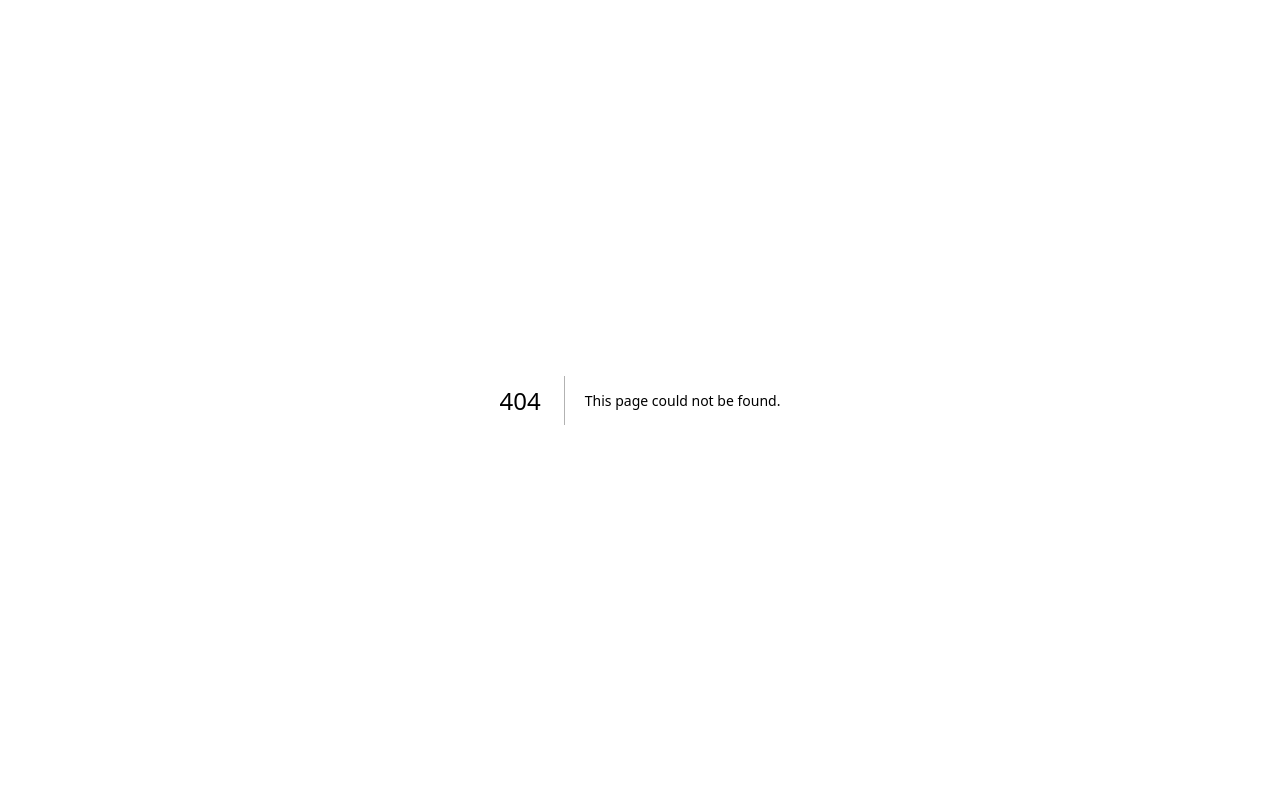
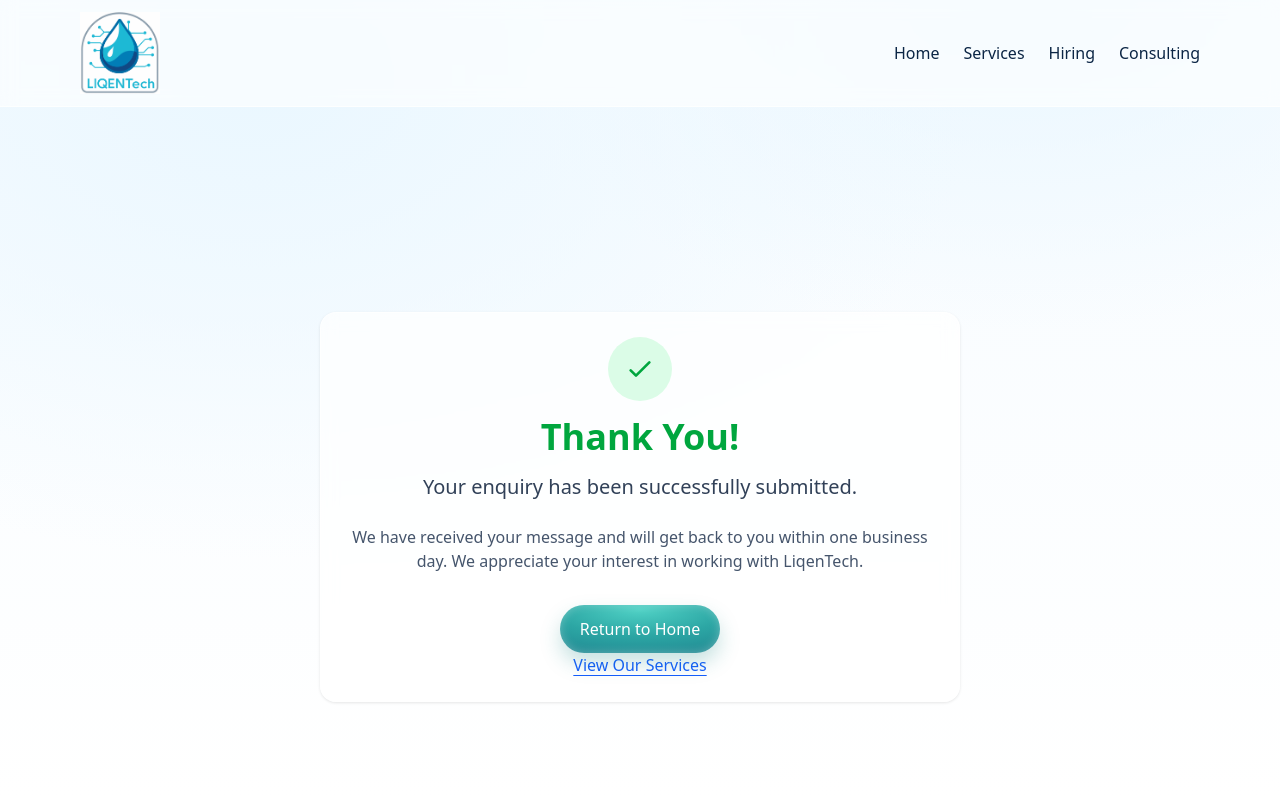
Before and after one commit to zaihebian/Website, a Next.js app: page /success in a window 1280 px wide. Before the commit this address had no page. Shown: the top 800 px of the page. Built offline with nearby package versions, Linux system fonts and the light colour scheme.

Commit message:
Add form submission success page and redirect functionality

```diff
--- /dev/null
+++ b/src/app/success/page.tsx
@@ -0,0 +1,49 @@
+import Navbar from "@/components/Navbar";
+import Footer from "@/components/Footer";
+import WaterButton from "@/components/WaterButton";
+
+export default function SuccessPage() {
+  return (
+    <>
+      <Navbar />
+      <main className="min-h-screen flex items-center justify-center">
+        <div className="mx-auto max-w-2xl px-4 text-center">
+          <div className="card">
+            <div className="mb-6">
+              <div className="mx-auto w-16 h-16 bg-green-100 rounded-full flex items-center justify-center mb-4">
+                <svg className="w-8 h-8 text-green-600" fill="none" stroke="currentColor" viewBox="0 0 24 24">
+                  <path strokeLinecap="round" strokeLinejoin="round" strokeWidth={2} d="M5 13l4 4L19 7" />
+                </svg>
+              </div>
+              <h1 className="text-3xl md:text-4xl font-bold text-green-600 mb-4">
+                Thank You!
+              </h1>
+              <p className="text-xl text-slate-700 mb-6">
+                Your enquiry has been successfully submitted.
+              </p>
+              <p className="text-slate-600 mb-8">
+                We have received your message and will get back to you within one business day.
+                We appreciate your interest in working with LiqenTech.
+              </p>
+            </div>
+
+            <div className="space-y-4">
+              <WaterButton asLink="/">
+                Return to Home
+              </WaterButton>
+              <div>
+                <a
+                  href="#services"
+                  className="text-blue-600 hover:text-blue-800 underline underline-offset-4"
+                >
+                  View Our Services
+                </a>
+              </div>
+            </div>
+          </div>
+        </div>
+      </main>
+      <Footer />
+    </>
+  );
+}
--- a/src/components/Consulting.tsx
+++ b/src/components/Consulting.tsx
@@ -1,8 +1,10 @@
 "use client";
 import { useState } from "react";
+import { useRouter } from "next/navigation";
 import WaterButton from "./WaterButton";
 
 export default function Consulting() {
+  const router = useRouter();
   const [formData, setFormData] = useState({
     name: "",
     email: "",
@@ -15,17 +17,8 @@ export default function Consulting() {
 
   const handleSubmit = (e: React.FormEvent) => {
     e.preventDefault();
-    // For now, just show an alert. You can integrate with Formspree, Netlify Forms, or your backend later.
-    alert("Thank you for your inquiry! We'll get back to you within one business day.");
-    setFormData({
-      name: "",
-      email: "",
-      company: "",
-      project: "",
-      timeline: "",
-      budget: "",
-      message: ""
-    });
+    // Redirect to success page
+    router.push("/success");
   };
 
   const handleChange = (e: React.ChangeEvent<HTMLInputElement | HTMLTextAreaElement | HTMLSelectElement>) => {
```
Also changed, not shown: vercel.json (added), 1 other file (tests, documents, lock files or other folders).
